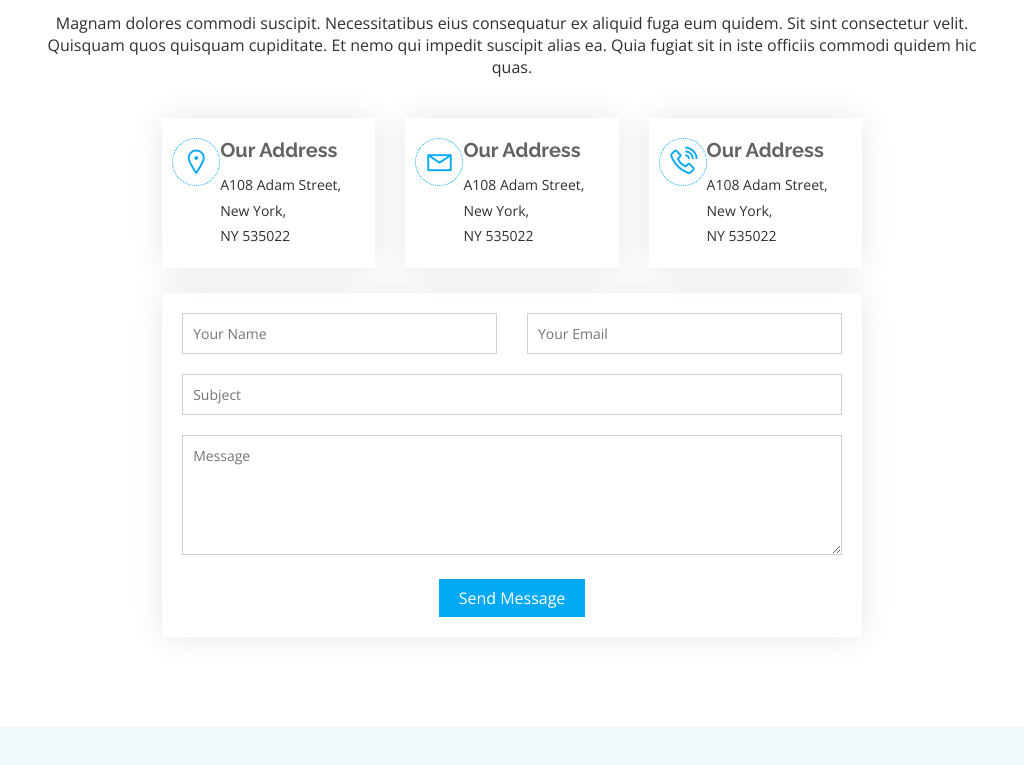
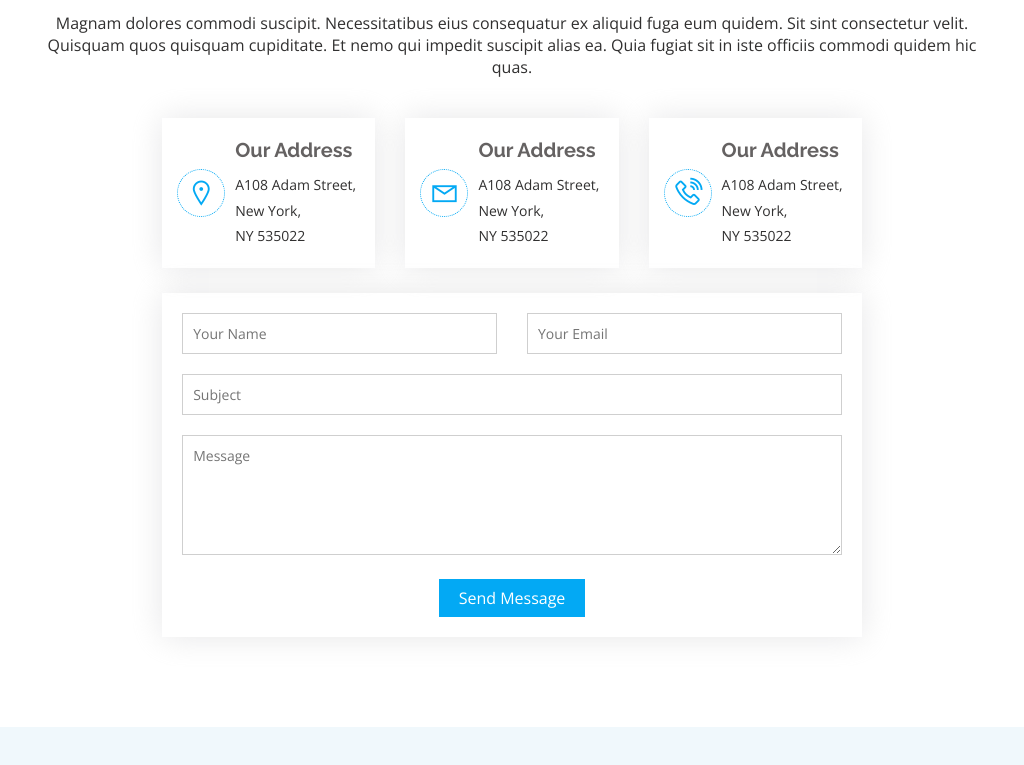
Before and after one commit to ThamaraiKannan1496/Flexor-LandingPage, a plain HTML site: page index.html in a window 1024 px wide. Shown: the part 8071-8836 px from the top of the page. Drawn offline with nearby package versions, Linux system fonts and the light colour scheme.

Commit message:
contact card

```diff
--- a/css/media.css
+++ b/css/media.css
@@ -42,6 +42,15 @@
   }
   .card-section {
     margin-bottom: -75px;
+  }
+  .contact-card {
+    justify-content: flex-start;
+    align-items: center;
+    gap: 10px;
+    /* padding: 10px 10px; */
+  }
+  .cont-icon {
+    margin-left: 5px;
   }
 }
 /* Medium */
```
